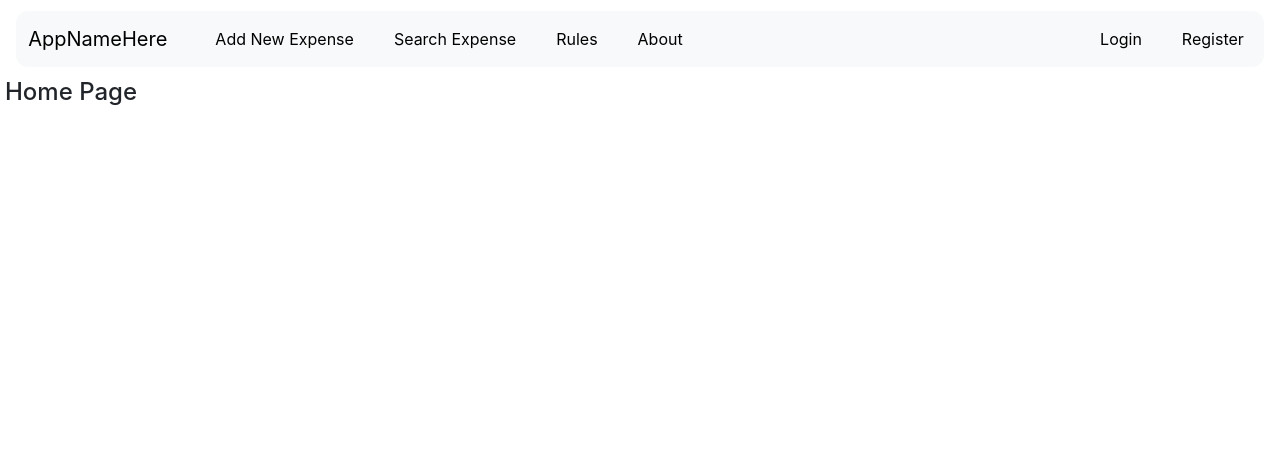
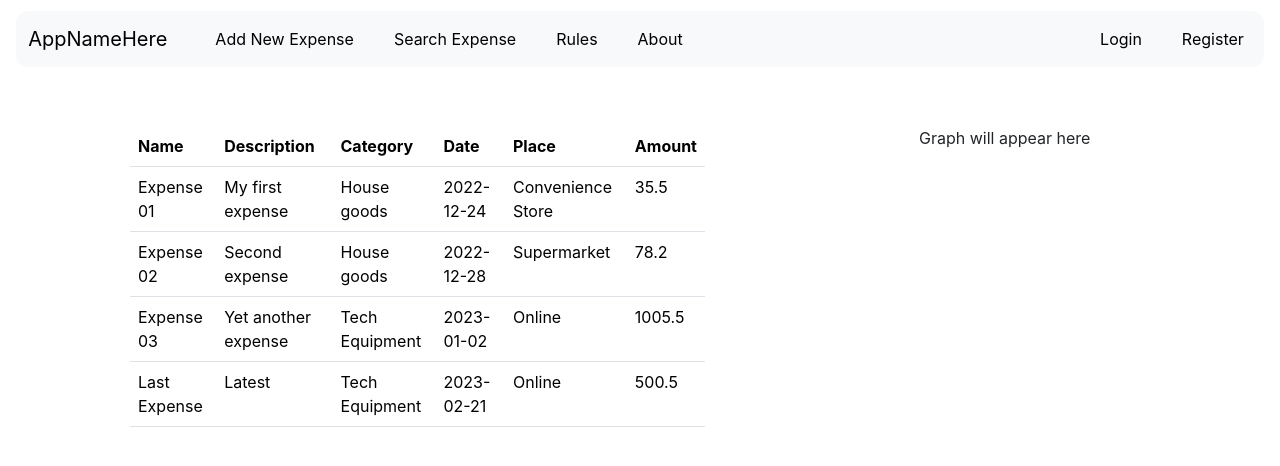
Before and after one commit to raulpellizzer/ExpenseTracker, a React (Create React App) app: page / in a window 1280 px wide. Shown: the top 466 px of the page. Built offline with nearby package versions, Linux system fonts and the light colour scheme.

Commit message:
Create home page grid template

```diff
--- /dev/null
+++ b/src/components/mock-data.js
@@ -0,0 +1,40 @@
+function MockData() {
+    let data = [
+        {
+            "name": "Expense 01",
+            "description": "My first expense",
+            "category": "House goods",
+            "date": "2022-12-24",
+            "place": "Convenience Store",
+            "amount": 35.50,
+        },
+        {
+            "name": "Expense 02",
+            "description": "Second expense",
+            "category": "House goods",
+            "date": "2022-12-28",
+            "place": "Supermarket",
+            "amount": 78.20,
+        },
+        {
+            "name": "Expense 03",
+            "description": "Yet another expense",
+            "category": "Tech Equipment",
+            "date": "2023-01-02",
+            "place": "Online",
+            "amount": 1005.50,
+        },
+        {
+            "name": "Last Expense",
+            "description": "Latest",
+            "category": "Tech Equipment",
+            "date": "2023-02-21",
+            "place": "Online",
+            "amount": 500.50,
+        }
+    ]
+
+    return (data);
+}
+
+export default MockData;
--- a/src/pages/Home.js
+++ b/src/pages/Home.js
@@ -1,12 +1,62 @@
 import NavBar from "../components/Navbar";
+import MockData from "../components/mock-data";
 
 function Home() {
     return (
         <>
             <NavBar></NavBar>
-            <h4>Home Page</h4>
+
+            <div class="container p-5">
+                <div class="row">
+                    <div class="col-sm-7">
+                        <LastExpenseGrid></LastExpenseGrid>
+                    </div>
+                    <div class="col-sm-2"></div>
+                    <div class="col-sm-3">
+                        Graph will appear here
+                    </div>
+                </div>
+            </div>
         </>
+    );
+}
 
+function LastExpenseGrid() {
+    let mockData = MockData(); // Get JSON from API (MOCKED SERVICE ATM)
+    let tableContent = [];
+
+    mockData.forEach((item)=>{ // For each expense, create the row structure and push it into array.
+        tableContent.push(
+        <tr>
+            <td>{item.name}</td>
+            <td>{item.description}</td>
+            <td>{item.category}</td>
+            <td>{item.date}</td>
+            <td>{item.place}</td>
+            <td>{item.amount}</td>
+        </tr>);
+    });
+
+    return (
+        <>
+            <div className="container">
+                <table class="table">
+                    <thead>
+                        <tr>
+                            <th scope="col">Name</th>
+                            <th scope="col">Description</th>
+                            <th scope="col">Category</th>
+                            <th scope="col">Date</th>
+                            <th scope="col">Place</th>
+                            <th scope="col">Amount</th>
+                        </tr>
+                    </thead>
+                    <tbody>
+                        {tableContent}
+                    </tbody>
+                </table>
+            </div>
+        </>
     );
 }
 
```
Also changed, not shown: 1 other file (tests, documents, lock files or other folders).
